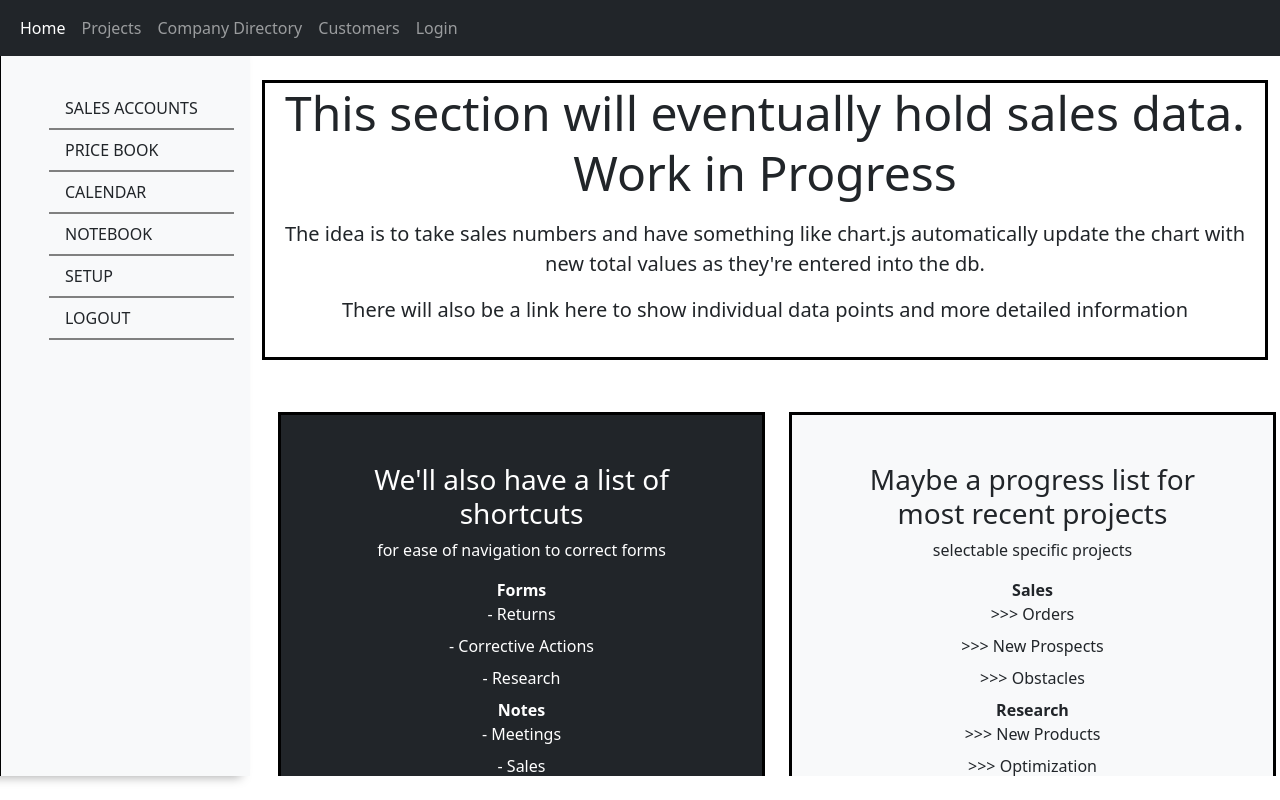
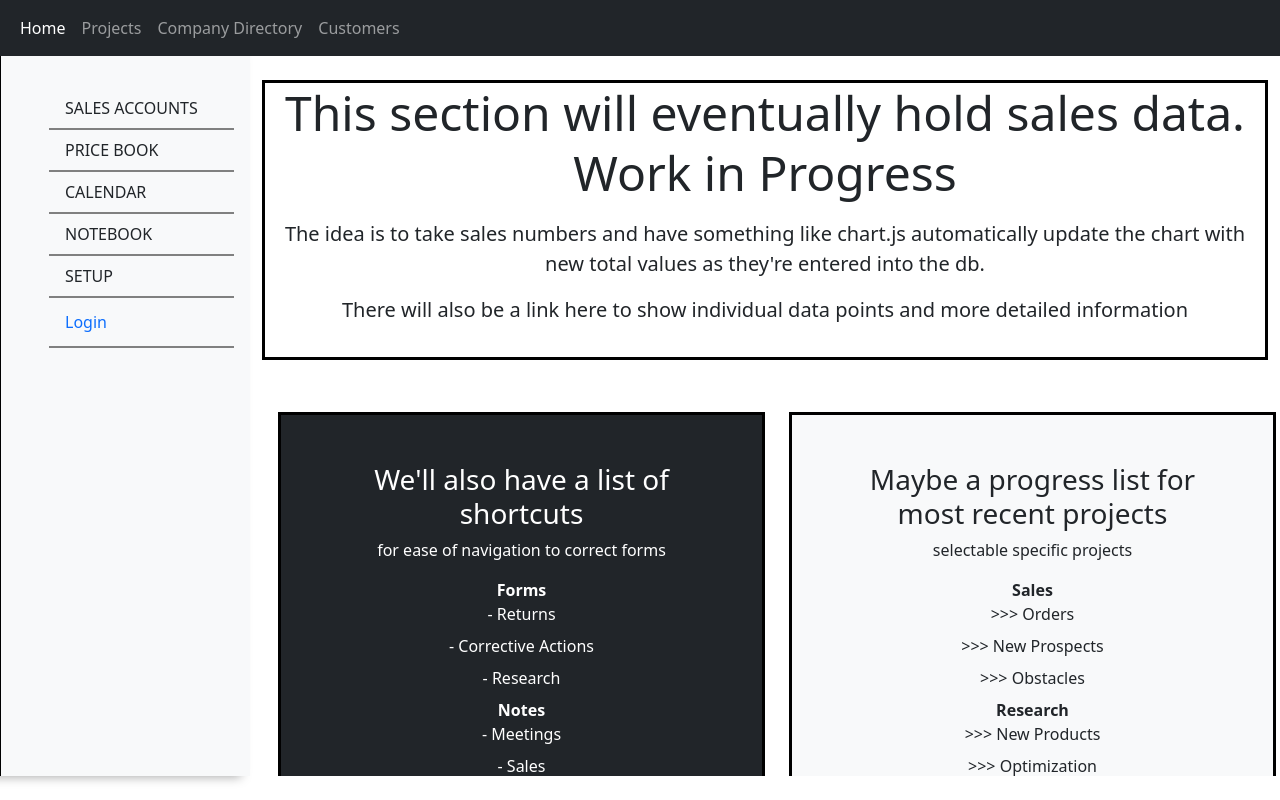
Before and after one commit to k-hongkham/dataManager, a React (Create React App) app: page / in a window 1280 px wide. Built offline with nearby package versions, Linux system fonts and the light colour scheme; no server answers.

Commit message:
moved login to side bar.

```diff
--- a/src/components/NAVBAR/Navbar.jsx
+++ b/src/components/NAVBAR/Navbar.jsx
@@ -66,14 +66,14 @@ const Navbar = () => {
               </Link>
             </li>
 
-            <li className="nav-item">
+            {/* <li className="nav-item">
               <LoginBtn setLoggedIn={setLoggedIn} loggedIn={loggedIn} />
-            </li>
+            </li> */}
           </ul>
 
-          {loggedIn && (
+          {/* {loggedIn && (
             <Login loggedIn={loggedIn} setLoggedIn={setLoggedIn} user={user} />
-          )}
+          )} */}
         </div>
       </div>
     </nav>
--- a/src/components/SIDEBAR/Sidebar.jsx
+++ b/src/components/SIDEBAR/Sidebar.jsx
@@ -1,6 +1,12 @@
 import React from "react";
+import useAuth from "../hooks/userAuth";
+import useLogin from "../hooks/useLogin";
+import Login from "../NAVBAR/Login";
+import LoginBtn from "../NAVBAR/LoginBtn";
 
 const Sidebar = () => {
+  const { user } = useAuth();
+  const { loggedIn, setLoggedIn } = useLogin();
   return (
     <div
       className="sideBarContainer col-md-2 col-lg-2 d-md-block bg-light sidebar collapse"
@@ -45,12 +51,15 @@ const Sidebar = () => {
             </ul>
 
             <ul
-              className="dropdown-item d-flex gap-2 py-2 "
+              className="dropdown-item d-flex  "
               style={{ borderBottom: "2px solid gray" }}
             >
-              LOGOUT
+              <LoginBtn setLoggedIn={setLoggedIn} loggedIn={loggedIn} />
             </ul>
           </ul>
+          {loggedIn && (
+            <Login loggedIn={loggedIn} setLoggedIn={setLoggedIn} user={user} />
+          )}
         </div>
       </div>
     </div>
--- a/src/style/App.css
+++ b/src/style/App.css
@@ -109,3 +109,7 @@ main {
   margin-bottom: 0 !important;
   border: 0 !important;
 } */
+
+#login-logout-link {
+  padding-left: 0;
+}
```
